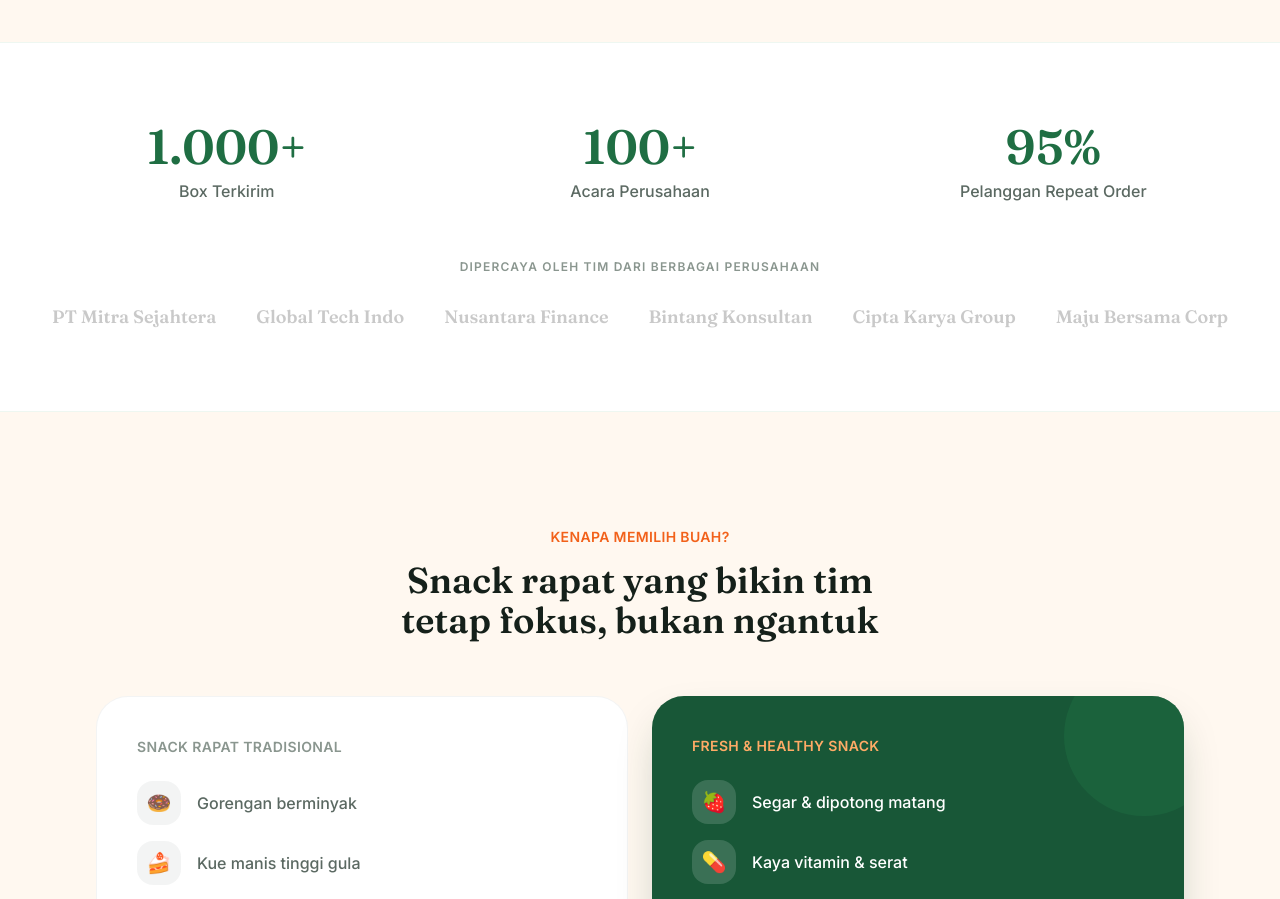
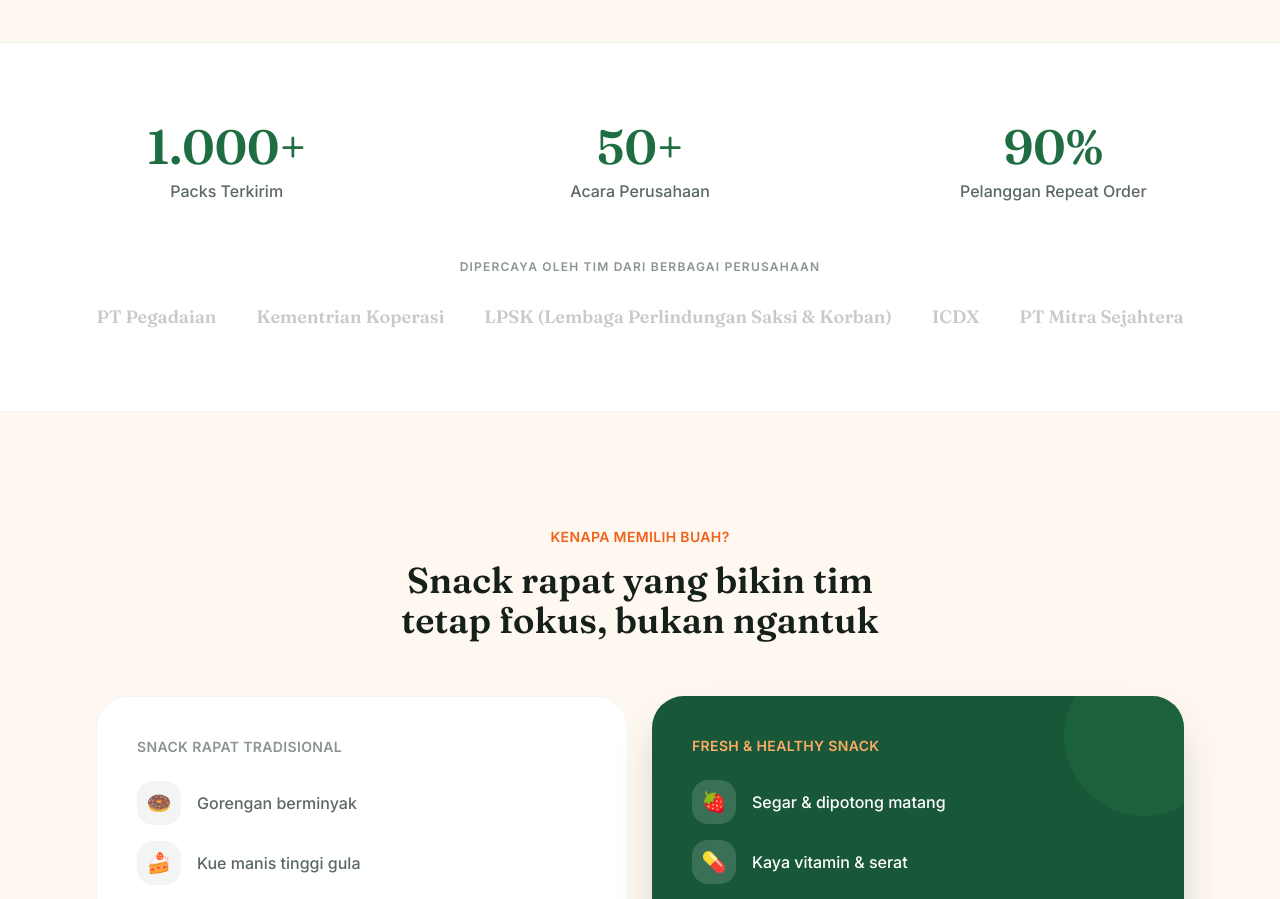
Before and after one commit to dzarmarto/DfreshFruit, a React (Vite) app: page / in a window 1280 px wide. Shown: the part 940-1839 px from the top of the page. Built offline with nearby package versions, Linux system fonts and the light colour scheme.

Commit message:
Update SocialProof.jsx

```diff
--- a/src/components/SocialProof.jsx
+++ b/src/components/SocialProof.jsx
@@ -1,18 +1,17 @@
 import useReveal from '../hooks/useReveal'
 
 const STATS = [
-  { value: '1.000+', label: 'Box Terkirim' },
-  { value: '100+', label: 'Acara Perusahaan' },
-  { value: '95%', label: 'Pelanggan Repeat Order' },
+  { value: '1.000+', label: 'Packs Terkirim' },
+  { value: '50+', label: 'Acara Perusahaan' },
+  { value: '90%', label: 'Pelanggan Repeat Order' },
 ]
 
 const LOGO_PLACEHOLDERS = [
+  'PT Pegadaian',
+  'Kementrian Koperasi',
+  'LPSK (Lembaga Perlindungan Saksi & Korban)',
+  'ICDX',
   'PT Mitra Sejahtera',
-  'Global Tech Indo',
-  'Nusantara Finance',
-  'Bintang Konsultan',
-  'Cipta Karya Group',
-  'Maju Bersama Corp',
 ]
 
 export default function SocialProof() {
```
